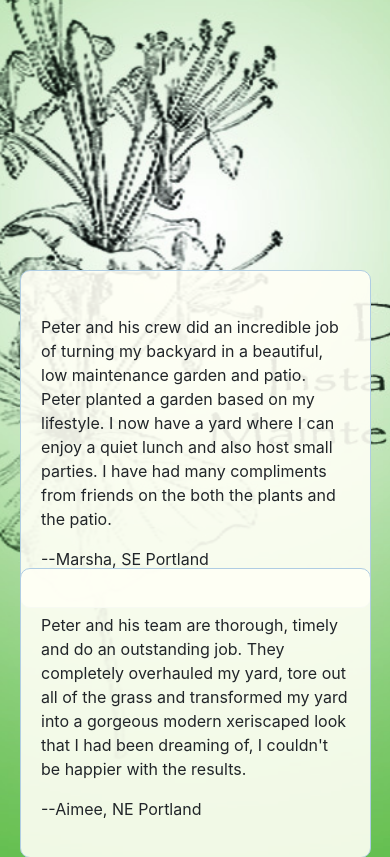
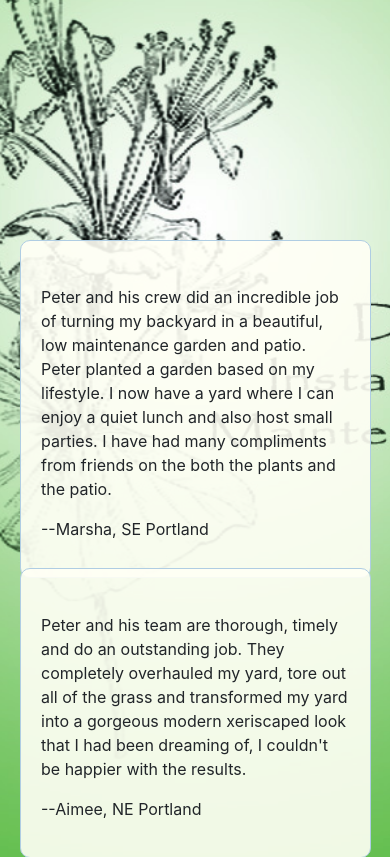
Before and after one commit to CharlesEwel/bigtwigs, a PHP site: page /index.html in a window 390 px wide. Shown: the part 457-1314 px from the top of the page. Run offline with PHP 8.4, Linux system fonts and the light colour scheme; some libraries are stand-ins or nearby versions.

Commit message:
change spacing of referrals on small screen

```diff
--- a/css/styles.css
+++ b/css/styles.css
@@ -53,7 +53,7 @@ html {
 
   #homepage-referrals-left {
     position: absolute;
-    bottom: 260px;
+    bottom: 290px;
     left: 20px;
     right: 20px;
     margin-right:auto;
```
